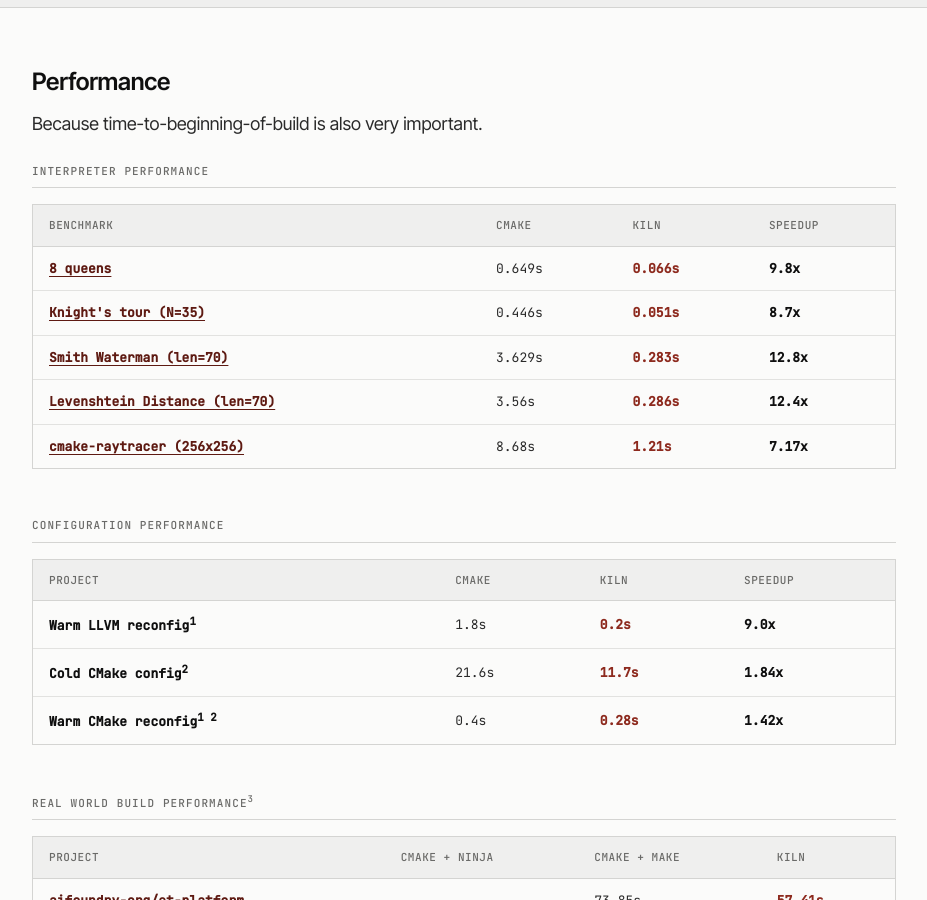
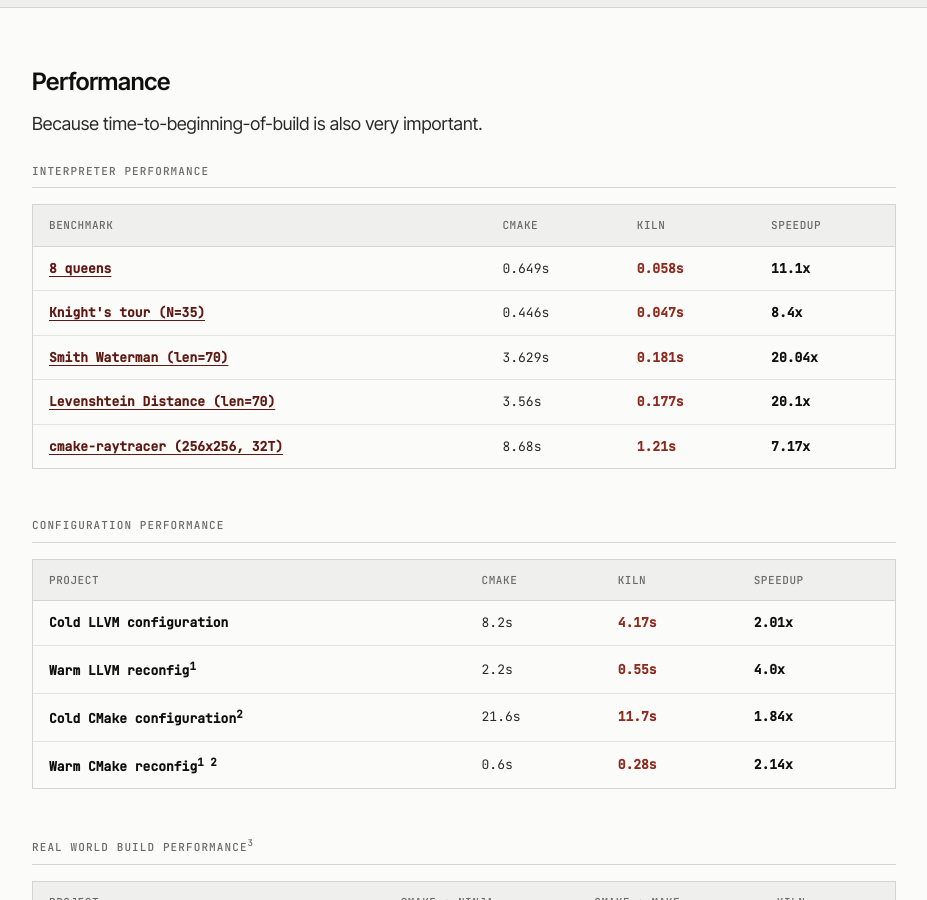
Before and after one commit to marty1885/kiln-website, a Jekyll site: the page built from index.html, in a window 1280 px wide and 900 px high, scrolled down 2061 px. Shown: the whole window, without its empty margins (176-1103 px from the left). Built offline with Jekyll 4.4.1, drawn with Linux system fonts in a browser that asks for light colours.

Commit message:
update numbers

```diff
--- a/index.html
+++ b/index.html
@@ -161,8 +161,8 @@
                                     >
                                 </td>
                                 <td>0.649s</td>
-                                <td class="bold accent">0.066s</td>
-                                <td class="bold">9.8x</td>
+                                <td class="bold accent">0.058s</td>
+                                <td class="bold">11.1x</td>
                             </tr>
                             <tr>
                                 <td class="bold">
@@ -172,8 +172,8 @@
                                     >
                                 </td>
                                 <td>0.446s</td>
-                                <td class="bold accent">0.051s</td>
-                                <td class="bold">8.7x</td>
+                                <td class="bold accent">0.047s</td>
+                                <td class="bold">8.4x</td>
                             </tr>
                             <tr>
                                 <td class="bold">
@@ -183,8 +183,8 @@
                                     >
                                 </td>
                                 <td>3.629s</td>
-                                <td class="bold accent">0.283s</td>
-                                <td class="bold">12.8x</td>
+                                <td class="bold accent">0.181s</td>
+                                <td class="bold">20.04x</td>
                             </tr>
                             <tr>
                                 <td class="bold">
@@ -194,14 +194,14 @@
                                     >
                                 </td>
                                 <td>3.56s</td>
-                                <td class="bold accent">0.286s</td>
-                                <td class="bold">12.4x</td>
+                                <td class="bold accent">0.177s</td>
+                                <td class="bold">20.1x</td>
                             </tr>
                             <tr>
                                 <td class="bold">
                                     <a
                                         href="https://github.com/64/cmake-raytracer/blob/112030c65d3265aeba5a9364756f66a8f695d031/CMakeLists.txt"
-                                        >cmake-raytracer (256x256)</a
+                                        >cmake-raytracer (256x256, 32T)</a
                                     >
                                 </td>
                                 <td>8.68s</td>
@@ -227,16 +227,22 @@
                         </thead>
                         <tbody>
                             <tr>
+                                <td class="bold">Cold LLVM configuration</td>
+                                <td>8.2s</td>
+                                <td class="bold accent">4.17s</td>
+                                <td class="bold">2.01x</td>
+                            </tr>
+                            <tr>
                                 <td class="bold">
                                     Warm LLVM reconfig<sup>1</sup>
                                 </td>
-                                <td>1.8s</td>
-                                <td class="bold accent">0.2s</td>
-                                <td class="bold">9.0x</td>
+                                <td>2.2s</td>
+                                <td class="bold accent">0.55s</td>
+                                <td class="bold">4.0x</td>
                             </tr>
                             <tr>
                                 <td class="bold">
-                                    Cold CMake config<sup>2</sup>
+                                    Cold CMake configuration<sup>2</sup>
                                 </td>
                                 <td>21.6s</td>
                                 <td class="bold accent">11.7s</td>
@@ -246,9 +252,9 @@
                                 <td class="bold">
                                     Warm CMake reconfig<sup>1 2</sup>
                                 </td>
-                                <td>0.4s</td>
+                                <td>0.6s</td>
                                 <td class="bold accent">0.28s</td>
-                                <td class="bold">1.42x</td>
+                                <td class="bold">2.14x</td>
                             </tr>
                         </tbody>
                     </table>
```
